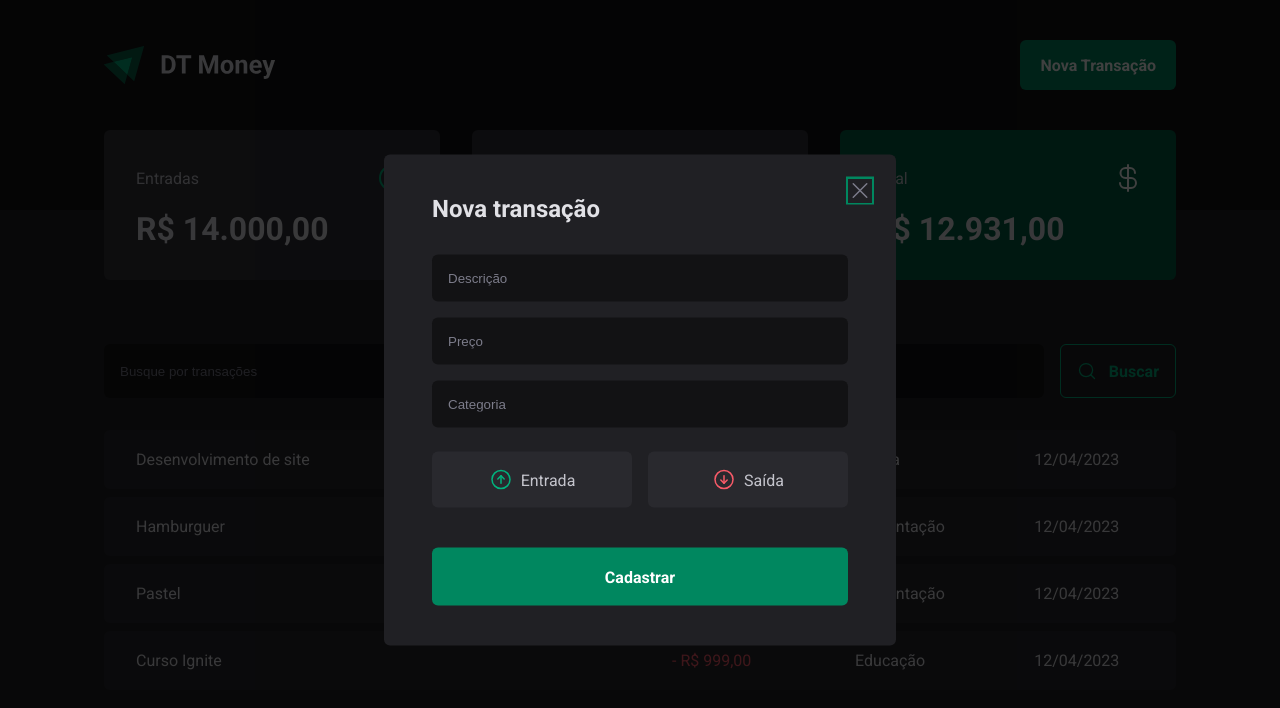
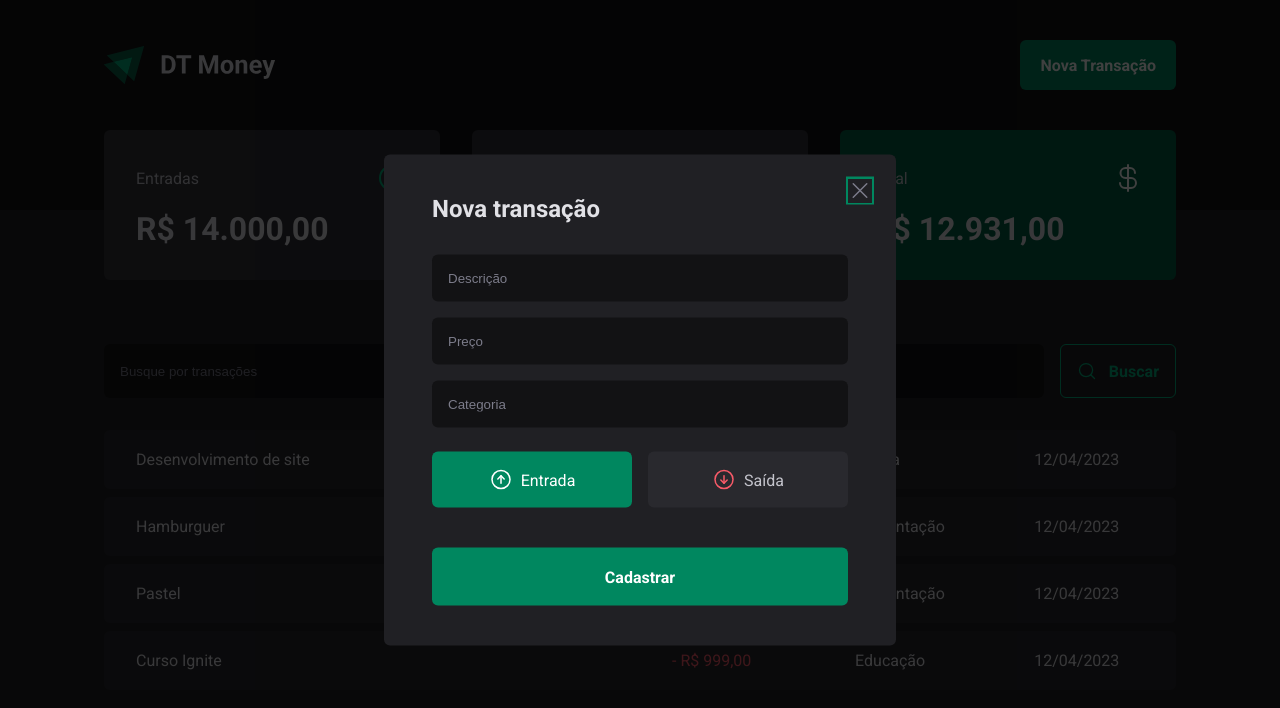
Before and after one commit to lucasivisson/DT-Money, a React (Vite) app: page / in a window 1280 px wide. Both pictures are taken after a click on the button "Nova Transação". Shown: the top 708 px of the page. Built offline with nearby package versions, Linux system fonts and the light colour scheme; data requests are answered from the project's data file.

Commit message:
✨ introduce controlled components on radio group

```diff
--- a/src/components/NewTransactionModal/index.tsx
+++ b/src/components/NewTransactionModal/index.tsx
@@ -2,26 +2,28 @@
 import { CloseButton, Content, Overlay, TransactionType, TransactionTypeButton } from './style';
 import { ArrowCircleDown, ArrowCircleUp, X } from 'phosphor-react';
 import * as z from 'zod';
-import { useForm } from 'react-hook-form';
+import { Controller, useForm } from 'react-hook-form';
 import { zodResolver } from '@hookform/resolvers/zod';
 
 const newTransactionFormSchema = z.object({
   description: z.string(),
   price: z.number(),
   category: z.string(),
-  // type: z.enum(['income', 'outcome'])
+  type: z.enum(['income', 'outcome'])
 });
 
 type NewTransactionFormInputs = z.infer<typeof newTransactionFormSchema>;
 
 export function NewTransactionModal() {
-  const { register, handleSubmit, formState: { isSubmitting } } = useForm<NewTransactionFormInputs>({
-    resolver: zodResolver(newTransactionFormSchema)
+  const { register, handleSubmit, formState: { isSubmitting }, control } = useForm<NewTransactionFormInputs>({
+    resolver: zodResolver(newTransactionFormSchema),
+    defaultValues: {
+      type: 'income'
+    }
   });
 
   async function handleCreateNewTransaction(data: NewTransactionFormInputs) {
     await new Promise(resolve => setTimeout(resolve, 2000));
-    console.log(data);
   }
 
   return (
@@ -40,7 +42,12 @@
           <input type="number" placeholder="Preço" required {...register('price', { valueAsNumber: true})}/>
           <input type="text" placeholder="Categoria" required {...register('category')}/>
 
-          <TransactionType>
+          <Controller
+            control={control}
+            name="type"
+            render={({ field }) => {
+              return (
+                <TransactionType onValueChange={field.onChange} value={field.value}>
                 <TransactionTypeButton variant="income" value="income">
                   <ArrowCircleUp size={24}/>
                   Entrada
@@ -50,6 +57,9 @@
                     Saída
                 </TransactionTypeButton>
               </TransactionType>
+              )
+            }}
+          />
 
           <button type="submit" disabled={isSubmitting}>
             Cadastrar
```
Lines whose indentation alone changed are shown as unchanged.
